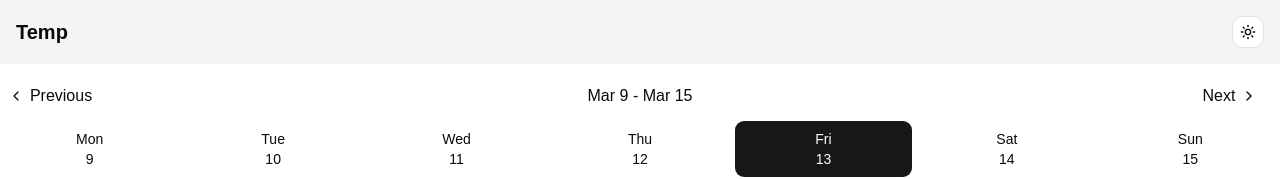
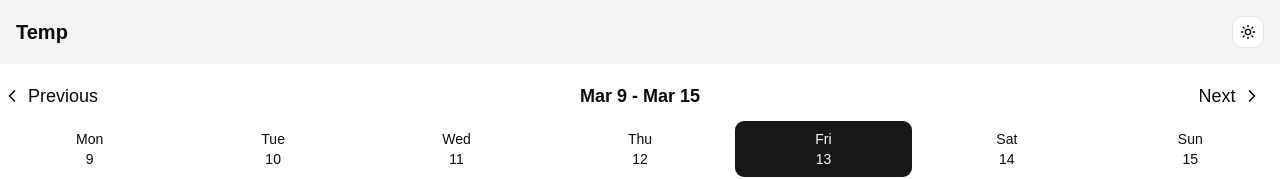
Before and after one commit to Tobias0013/gym-tracker, a Next.js app: page / in a window 1280 px wide. Shown: the top 179 px of the page. Built offline with nearby package versions, Linux system fonts and the light colour scheme.

Commit message:
feat: update WeekCalendar button styles for consistency and improved readability

```diff
--- a/src/components/WeekCalendar/index.tsx
+++ b/src/components/WeekCalendar/index.tsx
@@ -37,20 +37,20 @@ export default function WeekCalendar() {
         <Button
           variant="ghost"
           onClick={() => changeWeek(true)}
-          className="w-25 text-1xl"
+          className="w-25 text-lg"
         >
-          <ChevronLeft /> Previous
+          <ChevronLeft className="size-5" /> Previous
         </Button>
-        <h2 className="font-medium">
+        <h2 className="text-lg font-semibold">
           {format(currentWeek.start, "MMM d")} -{" "}
           {format(currentWeek.end, "MMM d")}
         </h2>
         <Button
           variant="ghost"
           onClick={() => changeWeek(false)}
-          className="w-25 text-1xl"
+          className="w-25 text-lg"
         >
-          Next <ChevronRight />
+          Next <ChevronRight className="size-5" />
         </Button>
       </div>
 
```
